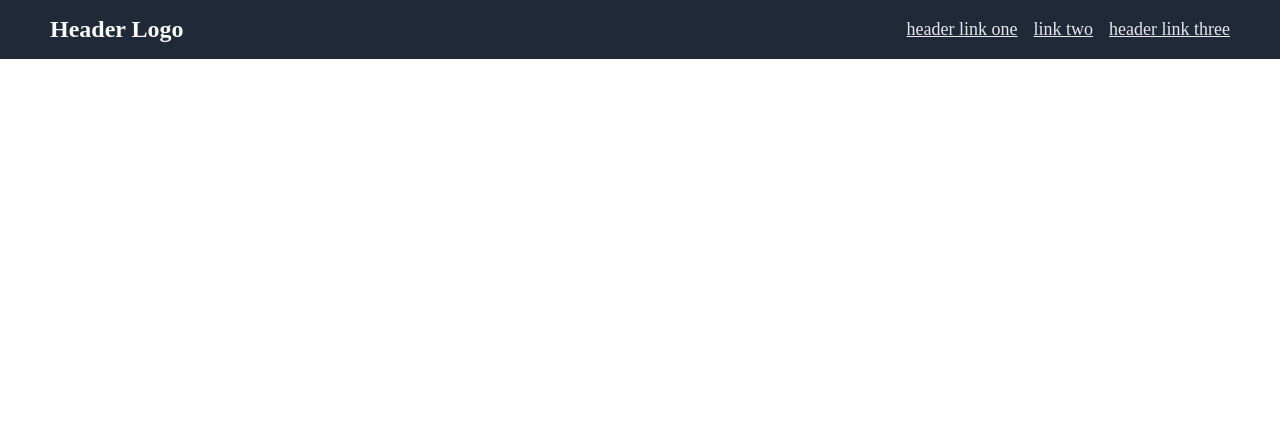
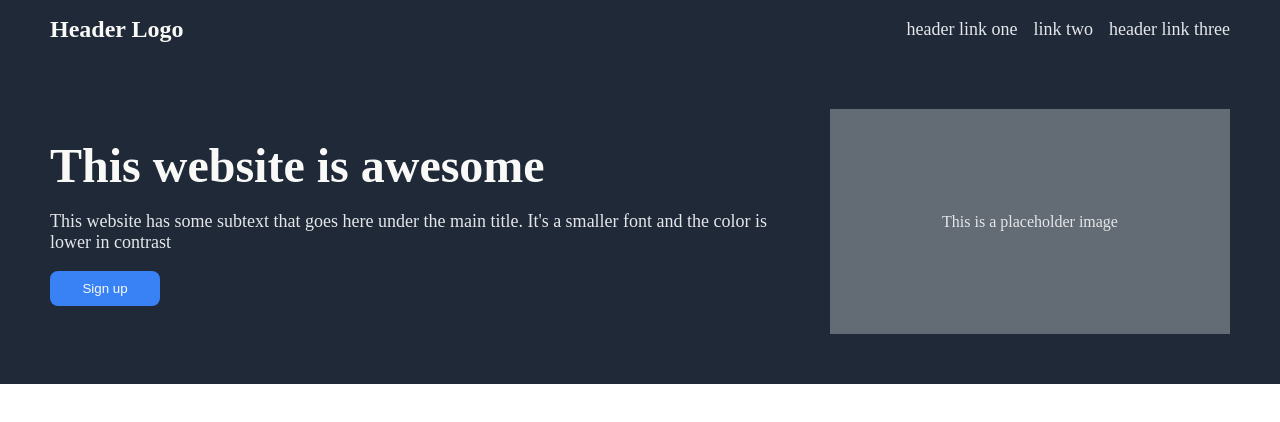
Before and after one commit to mouawadma/TOPFoundAIArt, a plain HTML site: page index.html in a window 1280 px wide. Drawn offline with Linux system fonts and the light colour scheme.

Commit message:
Complete the header section

```diff
--- a/index.html
+++ b/index.html
@@ -22,7 +22,14 @@
     </div>
     <div class="TopSection">
         <div class="LeftContent">
-
+            <p class="LeftContentHeader">This website is awesome</p>
+            <p class="LeftContentDescriptive">This website has some subtext that goes here under the main title. It's a smaller font and the color is lower in contrast</p>
+            <button class="SignupBTN">Sign up</button>
+        </div>
+        <div class="RightImage">
+            <div class="placeholderimage">
+                <p>This is a placeholder image</p>
+            </div>
         </div>
 
     </div>
--- a/style.css
+++ b/style.css
@@ -3,16 +3,21 @@ body {
     margin: 0;
 }
 
-header {
+header, .TopSection {
     background-color: #1f2937;
     margin: 0;
+    padding-right: 50px;
+    padding-left: 50px;
+}
+
+.navheader a:link, .LeftContentDescriptive {
+    font-size: 18px;
+    color: #E5E7EB;
 }
 
 .navheader {
     display: flex;
     align-items: center;
-    margin-right: 50px;
-    margin-left: 50px;
 }
 
 .navheader ul {
@@ -22,16 +27,61 @@ header {
 }
 
 .navheader a:link {
-    font-size: 18px;
-    color: #E5E7EB;
+    text-decoration: none;
 }
 
 .navheader a:hover {
     color: hotpink;
   }
 
+.navheader h1, .LeftContentHeader, .SignupBTN {
+    color: #f9faf8;
+}
+
 .navheader h1 {
     margin-right: auto;
     font-size: 24px;
-    color: #f9faf8;
+
 }
+
+.TopSection {
+    display: flex;
+    align-items: center;
+    padding: 50px;
+}
+
+.LeftContent {
+    display: flex;
+    flex-direction: column;
+}
+
+.LeftContentHeader {
+    font-size: 48px;
+    margin: 0;
+    font-weight:bolder;
+}
+
+.SignupBTN {
+    align-self: flex-start;
+    background-color: #3882f6;
+    border: none;
+    width: 110px;
+    height: 35px;
+    border-radius: 8px;
+}
+
+.SignupBTN:active {
+    background-color: hotpink;
+}
+
+.placeholderimage {
+    display: flex;
+    flex-direction: column;
+    width: 400px;
+    height: 225px;
+    background-color: #f9faf850;
+    margin-left: 25px;
+    justify-content: center;
+    align-items: center;
+    color: #E5E7EB;
+}
```
